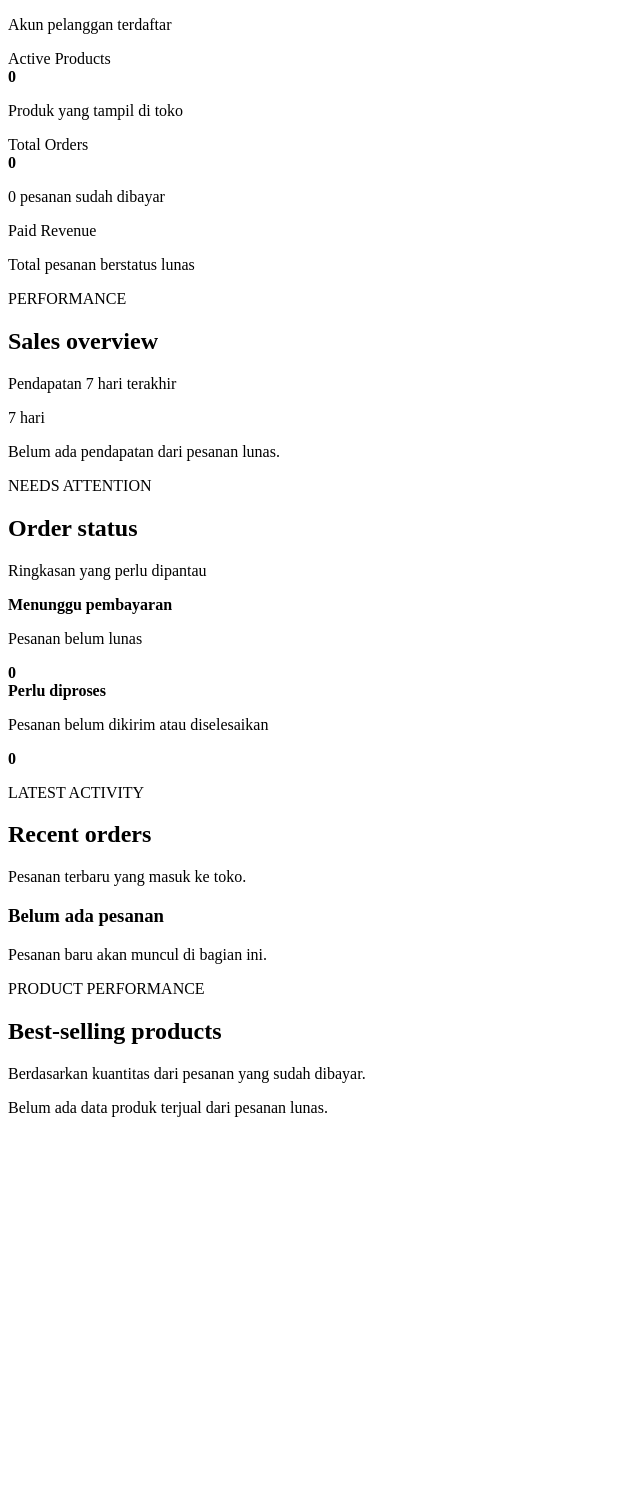
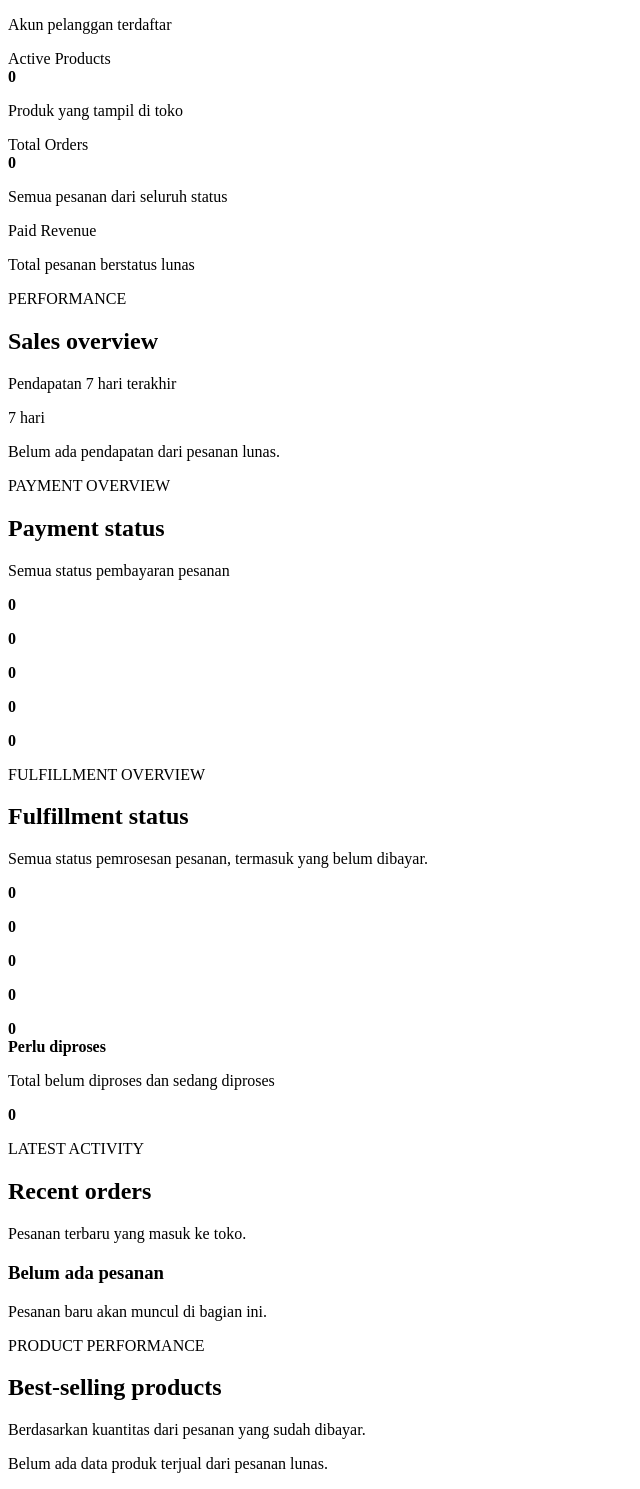
Before and after one commit to GaluhIdam/Salsa_Apparel, a PHP site: template resources/views/admin/home.php in a window 1280 px wide. Shown: the part 228-1717 px from the top of the page, without its empty margins (0-640 px from the left). Before the commit the page ends 1345 px from the top, so only its background shows below. Run offline with PHP 8.4, Linux system fonts and the light colour scheme; the template is opened without the code that fills it, so the values that code supplies are empty.

Commit message:
updated:

```diff
--- a/resources/views/admin/home.php
+++ b/resources/views/admin/home.php
@@ -1,4 +1,6 @@
+
 <?php
+
 use App\Core\AdminAuth;
 
 /** @var array $user */
@@ -28,161 +30,415 @@ $fulfillmentLabels = [
     'cancelled' => 'Dibatalkan',
 ];
 
+$paymentSummaries = [
+    [
+        'Menunggu pembayaran',
+        'Pesanan belum lunas',
+        'pending_payments',
+    ],
+    [
+        'Lunas',
+        'Pembayaran berhasil',
+        'paid_orders',
+    ],
+    [
+        'Gagal',
+        'Pembayaran gagal',
+        'failed_orders',
+    ],
+    [
+        'Kedaluwarsa',
+        'Melewati batas pembayaran',
+        'expired_orders',
+    ],
+    [
+        'Dikembalikan',
+        'Pembayaran telah di-refund',
+        'refunded_orders',
+    ],
+];
+
+$fulfillmentSummaries = [
+    [
+        'Belum diproses',
+        'Pesanan belum ditangani',
+        'unprocessed_orders',
+    ],
+    [
+        'Diproses',
+        'Pesanan sedang disiapkan',
+        'processing_orders',
+    ],
+    [
+        'Dikirim',
+        'Pesanan dalam pengiriman',
+        'shipped_orders',
+    ],
+    [
+        'Selesai',
+        'Pesanan telah diselesaikan',
+        'completed_orders',
+    ],
+    [
+        'Dibatalkan',
+        'Pesanan dibatalkan',
+        'cancelled_orders',
+    ],
+];
+
 $sections = [
-    ['Products', 'Kelola produk, varian, stok, dan gambar.', '/admin/products', AdminAuth::can('products.manage')],
-    ['Categories', 'Kelola kategori dan gambar kategori.', '/admin/categories', AdminAuth::can('categories.manage')],
+    [
+        'Products',
+        'Kelola produk, varian, stok, dan gambar.',
+        '/admin/products',
+        AdminAuth::can('products.manage'),
+    ],
+    [
+        'Categories',
+        'Kelola kategori dan gambar kategori.',
+        '/admin/categories',
+        AdminAuth::can('categories.manage'),
+    ],
 ];
+
 ?>
 
 <header class="admin-head admin-dashboard-head">
     <div>
-        <p class="admin-eyebrow">SALSA APPAREL / ADMINISTRATION</p>
-        <h1>Welcome back, <?= e($user['full_name']) ?></h1>
-        <p class="admin-dashboard-subtitle">Berikut ringkasan aktivitas toko kamu.</p>
+        <p class="admin-eyebrow">
+            SALSA APPAREL / ADMINISTRATION
+        </p>
+
+        <h1>
+            Welcome back, <?= e($user['full_name']) ?>
+        </h1>
+
+        <p class="admin-dashboard-subtitle">
+            Berikut ringkasan aktivitas toko kamu.
+        </p>
     </div>
-    <a class="admin-dashboard-view-shop" href="<?= e(url('/')) ?>" target="_blank" rel="noopener">
-        View storefront <?= icon('arrow-up-right', 16) ?>
+
+    <a
+        class="admin-dashboard-view-shop"
+        href="<?= e(url('/')) ?>"
+        target="_blank"
+        rel="noopener"
+    >
+        View storefront
+        <?= icon('arrow-up-right', 16) ?>
     </a>
 </header>
 
-<?php component('flash-message', ['flash' => $flash]); ?>
+<?php component('flash-message', [
+    'flash' => $flash
+]); ?>
 
-<section class="admin-stat-grid" aria-label="Ringkasan toko">
+<section
+    class="admin-stat-grid"
+    aria-label="Ringkasan toko"
+>
     <article class="admin-stat-card">
         <div class="admin-stat-card__top">
             <span>Total Customers</span>
-            <span class="admin-stat-icon"><?= icon('users', 20) ?></span>
+
+            <span class="admin-stat-icon">
+                <?= icon('users', 20) ?>
+            </span>
         </div>
-        <strong><?= number_format((int) $stats['customers']) ?></strong>
+
+        <strong>
+            <?= number_format((int) $stats['customers']) ?>
+        </strong>
+
         <p>Akun pelanggan terdaftar</p>
     </article>
 
     <article class="admin-stat-card">
         <div class="admin-stat-card__top">
             <span>Active Products</span>
-            <span class="admin-stat-icon"><?= icon('package', 20) ?></span>
+
+            <span class="admin-stat-icon">
+                <?= icon('package', 20) ?>
+            </span>
         </div>
-        <strong><?= number_format((int) $stats['products']) ?></strong>
+
+        <strong>
+            <?= number_format((int) $stats['products']) ?>
+        </strong>
+
         <p>Produk yang tampil di toko</p>
     </article>
 
     <article class="admin-stat-card">
         <div class="admin-stat-card__top">
             <span>Total Orders</span>
-            <span class="admin-stat-icon"><?= icon('shopping-bag', 20) ?></span>
+
+            <span class="admin-stat-icon">
+                <?= icon('shopping-bag', 20) ?>
+            </span>
         </div>
-        <strong><?= number_format((int) $stats['orders']) ?></strong>
-        <p><?= number_format((int) $stats['paid_orders']) ?> pesanan sudah dibayar</p>
+
+        <strong>
+            <?= number_format((int) $stats['orders']) ?>
+        </strong>
+
+        <p>
+            Semua pesanan dari seluruh status
+        </p>
     </article>
 
     <article class="admin-stat-card admin-stat-card--revenue">
         <div class="admin-stat-card__top">
             <span>Paid Revenue</span>
-            <span class="admin-stat-icon"><?= icon('wallet', 20) ?></span>
+
+            <span class="admin-stat-icon">
+                <?= icon('wallet', 20) ?>
+            </span>
         </div>
-        <strong class="admin-stat-card__money"><?= e($money($stats['revenue'])) ?></strong>
+
+        <strong class="admin-stat-card__money">
+            <?= e($money($stats['revenue'])) ?>
+        </strong>
+
         <p>Total pesanan berstatus lunas</p>
     </article>
 </section>
 
 <section class="admin-dashboard-grid">
+
     <article class="admin-panel admin-sales-panel">
         <div class="admin-section-heading">
             <div>
-                <p class="admin-eyebrow">PERFORMANCE</p>
+                <p class="admin-eyebrow">
+                    PERFORMANCE
+                </p>
+
                 <h2>Sales overview</h2>
-                <p class="admin-muted">Pendapatan 7 hari terakhir</p>
+
+                <p class="admin-muted">
+                    Pendapatan 7 hari terakhir
+                </p>
             </div>
-            <span class="admin-period-label">7 hari</span>
+
+            <span class="admin-period-label">
+                7 hari
+            </span>
         </div>
 
         <?php if ($maxSales <= 0): ?>
+
             <div class="admin-chart-empty">
-                <span><?= icon('chart-no-axes-combined', 28) ?></span>
-                <p>Belum ada pendapatan dari pesanan lunas.</p>
+                <span>
+                    <?= icon('chart-no-axes-combined', 28) ?>
+                </span>
+
+                <p>
+                    Belum ada pendapatan dari pesanan lunas.
+                </p>
             </div>
+
         <?php else: ?>
+
             <div class="admin-sales-chart">
                 <?php foreach ($sales as $sale): ?>
                     <?php
                     $amount = (float) $sale['revenue'];
-                    $height = $maxSales > 0 ? ($amount / $maxSales) * 100 : 0;
-                    $date = new DateTimeImmutable($sale['sale_date']);
+
+                    $height = $maxSales > 0
+                        ? ($amount / $maxSales) * 100
+                        : 0;
+
+                    $date = new DateTimeImmutable(
+                        $sale['sale_date']
+                    );
                     ?>
+
                     <div class="admin-sales-chart__item">
                         <div class="admin-sales-chart__bar-area">
                             <span class="admin-sales-chart__amount">
                                 <?= e($money($amount)) ?>
                             </span>
+
                             <div
                                 class="admin-sales-chart__bar<?= $amount > 0 && $amount === $maxSales ? ' is-highest' : '' ?>"
                                 style="height: <?= e((string) max(2, $height)) ?>%"
                                 title="<?= e($money($amount)) ?>"
                             ></div>
                         </div>
-                        <span class="admin-sales-chart__label"><?= e($date->format('d/m')) ?></span>
+
+                        <span class="admin-sales-chart__label">
+                            <?= e($date->format('d/m')) ?>
+                        </span>
                     </div>
+
                 <?php endforeach; ?>
             </div>
+
         <?php endif; ?>
     </article>
 
     <article class="admin-panel admin-activity-panel">
         <div class="admin-section-heading">
             <div>
-                <p class="admin-eyebrow">NEEDS ATTENTION</p>
-                <h2>Order status</h2>
-                <p class="admin-muted">Ringkasan yang perlu dipantau</p>
+                <p class="admin-eyebrow">
+                    PAYMENT OVERVIEW
+                </p>
+
+                <h2>Payment status</h2>
+
+                <p class="admin-muted">
+                    Semua status pembayaran pesanan
+                </p>
             </div>
         </div>
 
-        <div class="admin-activity-row">
-            <span class="admin-activity-icon admin-activity-icon--amber"><?= icon('clock-3', 19) ?></span>
-            <div>
-                <strong>Menunggu pembayaran</strong>
-                <p>Pesanan belum lunas</p>
+        <?php foreach ($paymentSummaries as [
+            $label,
+            $description,
+            $key
+        ]): ?>
+
+            <div class="admin-activity-row">
+                <span class="admin-activity-icon">
+                    <?= icon('clock-3', 19) ?>
+                </span>
+
+                <div>
+                    <strong>
+                        <?= e($label) ?>
+                    </strong>
+
+                    <p>
+                        <?= e($description) ?>
+                    </p>
+                </div>
+
+                <b>
+                    <?= number_format((int) $stats[$key]) ?>
+                </b>
             </div>
-            <b><?= number_format((int) $stats['pending_payments']) ?></b>
-        </div>
 
-        <div class="admin-activity-row">
-            <span class="admin-activity-icon"><?= icon('package-check', 19) ?></span>
-            <div>
-                <strong>Perlu diproses</strong>
-                <p>Pesanan belum dikirim atau diselesaikan</p>
-            </div>
-            <b><?= number_format((int) $stats['pending_fulfillment']) ?></b>
-        </div>
+        <?php endforeach; ?>
 
         <div class="admin-quick-links">
-            <?php foreach ($sections as [$title, $description, $href, $allowed]): ?>
+            <?php foreach ($sections as [
+                $title,
+                $description,
+                $href,
+                $allowed
+            ]): ?>
+
                 <?php if ($allowed): ?>
                     <a href="<?= e(url($href)) ?>">
-                        <span><?= e($title) ?></span>
+                        <span>
+                            <?= e($title) ?>
+                        </span>
+
                         <?= icon('arrow-up-right', 16) ?>
                     </a>
                 <?php endif; ?>
+
             <?php endforeach; ?>
         </div>
     </article>
 </section>
 
+<section class="admin-panel admin-activity-panel">
+    <div class="admin-section-heading">
+        <div>
+            <p class="admin-eyebrow">
+                FULFILLMENT OVERVIEW
+            </p>
+
+            <h2>Fulfillment status</h2>
+
+            <p class="admin-muted">
+                Semua status pemrosesan pesanan,
+                termasuk yang belum dibayar.
+            </p>
+        </div>
+    </div>
+
+    <?php foreach ($fulfillmentSummaries as [
+        $label,
+        $description,
+        $key
+    ]): ?>
+
+        <div class="admin-activity-row">
+            <span class="admin-activity-icon">
+                <?= icon('package-check', 19) ?>
+            </span>
+
+            <div>
+                <strong>
+                    <?= e($label) ?>
+                </strong>
+
+                <p>
+                    <?= e($description) ?>
+                </p>
+            </div>
+
+            <b>
+                <?= number_format((int) $stats[$key]) ?>
+            </b>
+        </div>
+
+    <?php endforeach; ?>
+
+    <div class="admin-activity-row">
+        <span class="admin-activity-icon admin-activity-icon--amber">
+            <?= icon('clock-3', 19) ?>
+        </span>
+
+        <div>
+            <strong>Perlu diproses</strong>
+
+            <p>
+                Total belum diproses dan sedang diproses
+            </p>
+        </div>
+
+        <b>
+            <?= number_format(
+                (int) $stats['pending_fulfillment']
+            ) ?>
+        </b>
+    </div>
+</section>
+
 <section class="admin-panel admin-recent-panel">
     <div class="admin-section-heading">
         <div>
-            <p class="admin-eyebrow">LATEST ACTIVITY</p>
+            <p class="admin-eyebrow">
+                LATEST ACTIVITY
+            </p>
+
             <h2>Recent orders</h2>
-            <p class="admin-muted">Pesanan terbaru yang masuk ke toko.</p>
+
+            <p class="admin-muted">
+                Pesanan terbaru yang masuk ke toko.
+            </p>
         </div>
     </div>
 
     <?php if (!$recentOrders): ?>
+
         <div class="admin-empty">
-            <span><?= icon('shopping-bag', 28) ?></span>
+            <span>
+                <?= icon('shopping-bag', 28) ?>
+            </span>
+
             <h3>Belum ada pesanan</h3>
-            <p>Pesanan baru akan muncul di bagian ini.</p>
+
+            <p>
+                Pesanan baru akan muncul di bagian ini.
+            </p>
         </div>
+
     <?php else: ?>
+
         <div class="table-wrap">
             <table class="admin-table admin-orders-table">
                 <thead>
@@ -195,65 +451,125 @@ $sections = [
                         <th>Fulfillment</th>
                     </tr>
                 </thead>
+
                 <tbody>
                     <?php foreach ($recentOrders as $order): ?>
                         <?php
                         $payment = (string) $order['payment_status'];
+
                         $fulfillment = (string) $order['fulfillment_status'];
                         ?>
+
                         <tr>
                             <td>
-                                <strong><?= e($order['order_number']) ?></strong>
+                                <strong>
+                                    <?= e($order['order_number']) ?>
+                                </strong>
                             </td>
+
                             <td>
-                                <span class="admin-customer-name"><?= e($order['recipient_name']) ?></span>
-                                <small class="admin-customer-email"><?= e($order['customer_email']) ?></small>
+                                <span class="admin-customer-name">
+                                    <?= e($order['recipient_name']) ?>
+                                </span>
+
+                                <small class="admin-customer-email">
+                                    <?= e($order['customer_email']) ?>
+                                </small>
                             </td>
+
                             <td>
-                                <?= e((new DateTimeImmutable($order['created_at']))->format('d M Y')) ?>
+                                <?= e(
+                                    (new DateTimeImmutable(
+                                        $order['created_at']
+                                    ))->format('d M Y')
+                                ) ?>
                             </td>
-                            <td><strong><?= e($money($order['grand_total'])) ?></strong></td>
+
+                            <td>
+                                <strong>
+                                    <?= e($money($order['grand_total'])) ?>
+                                </strong>
+                            </td>
+
                             <td>
                                 <span class="status-badge admin-status--<?= e($payment) ?>">
-                                    <?= e($paymentLabels[$payment] ?? ucfirst($payment)) ?>
+                                    <?= e(
+                                        $paymentLabels[$payment]
+                                        ?? ucfirst($payment)
+                                    ) ?>
                                 </span>
                             </td>
+
                             <td>
                                 <span class="status-badge admin-status--fulfillment">
-                                    <?= e($fulfillmentLabels[$fulfillment] ?? ucfirst($fulfillment)) ?>
+                                    <?= e(
+                                        $fulfillmentLabels[$fulfillment]
+                                        ?? ucfirst($fulfillment)
+                                    ) ?>
                                 </span>
                             </td>
                         </tr>
+
                     <?php endforeach; ?>
                 </tbody>
             </table>
         </div>
+
     <?php endif; ?>
 </section>
 
 <section class="admin-panel admin-top-products">
     <div class="admin-section-heading">
         <div>
-            <p class="admin-eyebrow">PRODUCT PERFORMANCE</p>
+            <p class="admin-eyebrow">
+                PRODUCT PERFORMANCE
+            </p>
+
             <h2>Best-selling products</h2>
-            <p class="admin-muted">Berdasarkan kuantitas dari pesanan yang sudah dibayar.</p>
+
+            <p class="admin-muted">
+                Berdasarkan kuantitas dari pesanan
+                yang sudah dibayar.
+            </p>
         </div>
     </div>
 
     <?php if (!$topProducts): ?>
-        <p class="admin-muted">Belum ada data produk terjual dari pesanan lunas.</p>
+
+        <p class="admin-muted">
+            Belum ada data produk terjual
+            dari pesanan lunas.
+        </p>
+
     <?php else: ?>
+
         <div class="admin-top-products__list">
             <?php foreach ($topProducts as $index => $product): ?>
+
                 <div class="admin-top-product">
-                    <span class="admin-top-product__rank"><?= $index + 1 ?></span>
+                    <span class="admin-top-product__rank">
+                        <?= $index + 1 ?>
+                    </span>
+
                     <div class="admin-top-product__details">
-                        <strong><?= e($product['product_name']) ?></strong>
-                        <span><?= number_format((int) $product['units_sold']) ?> item terjual</span>
+                        <strong>
+                            <?= e($product['product_name']) ?>
+                        </strong>
+
+                        <span>
+                            <?= number_format(
+                                (int) $product['units_sold']
+                            ) ?> item terjual
+                        </span>
                     </div>
-                    <strong><?= e($money($product['sales_total'])) ?></strong>
+
+                    <strong>
+                        <?= e($money($product['sales_total'])) ?>
+                    </strong>
                 </div>
+
             <?php endforeach; ?>
         </div>
+
     <?php endif; ?>
 </section>
```
Also changed, not shown: app/Controllers/Admin/DashboardController.php (+46 -11 lines).
